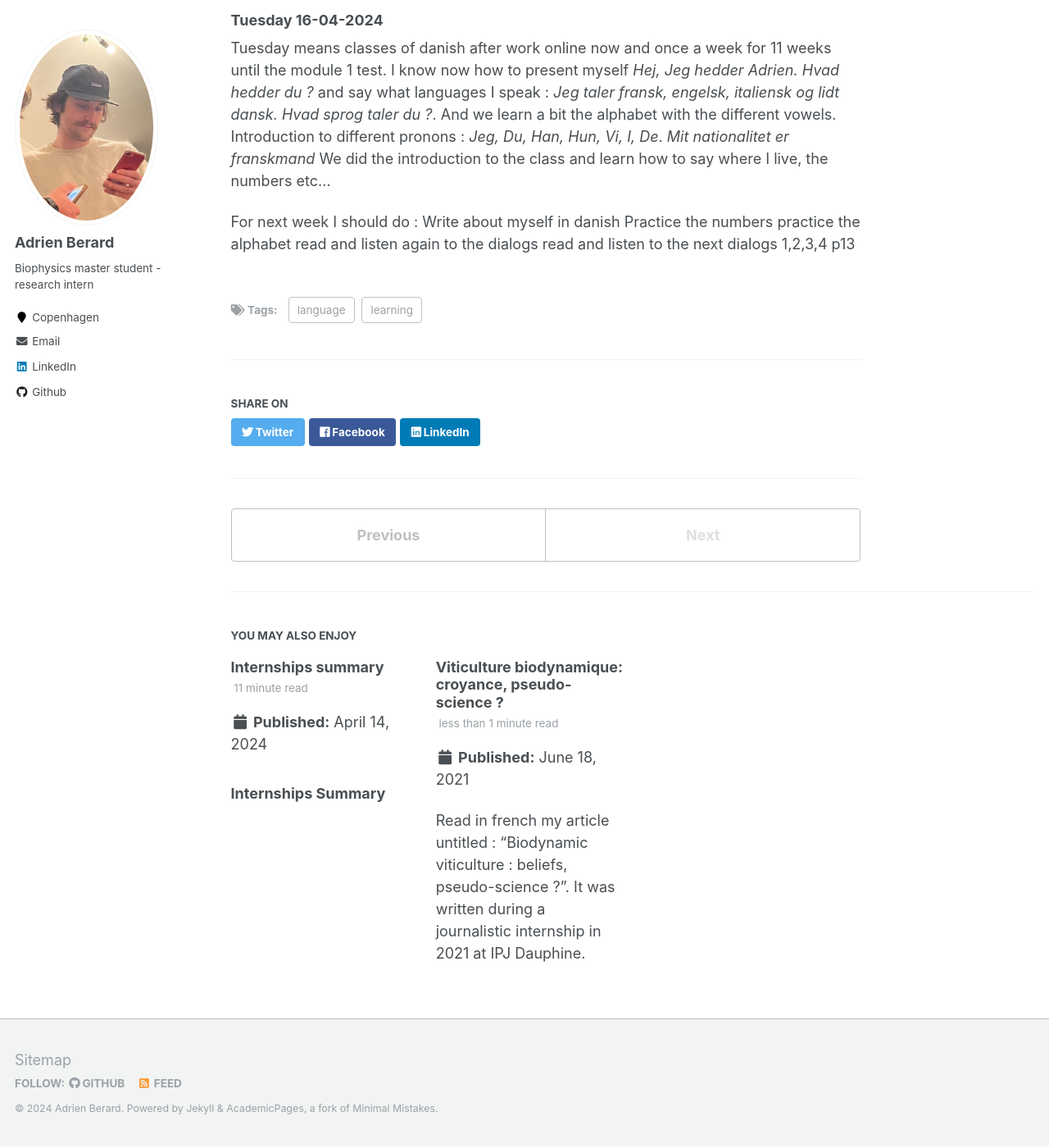
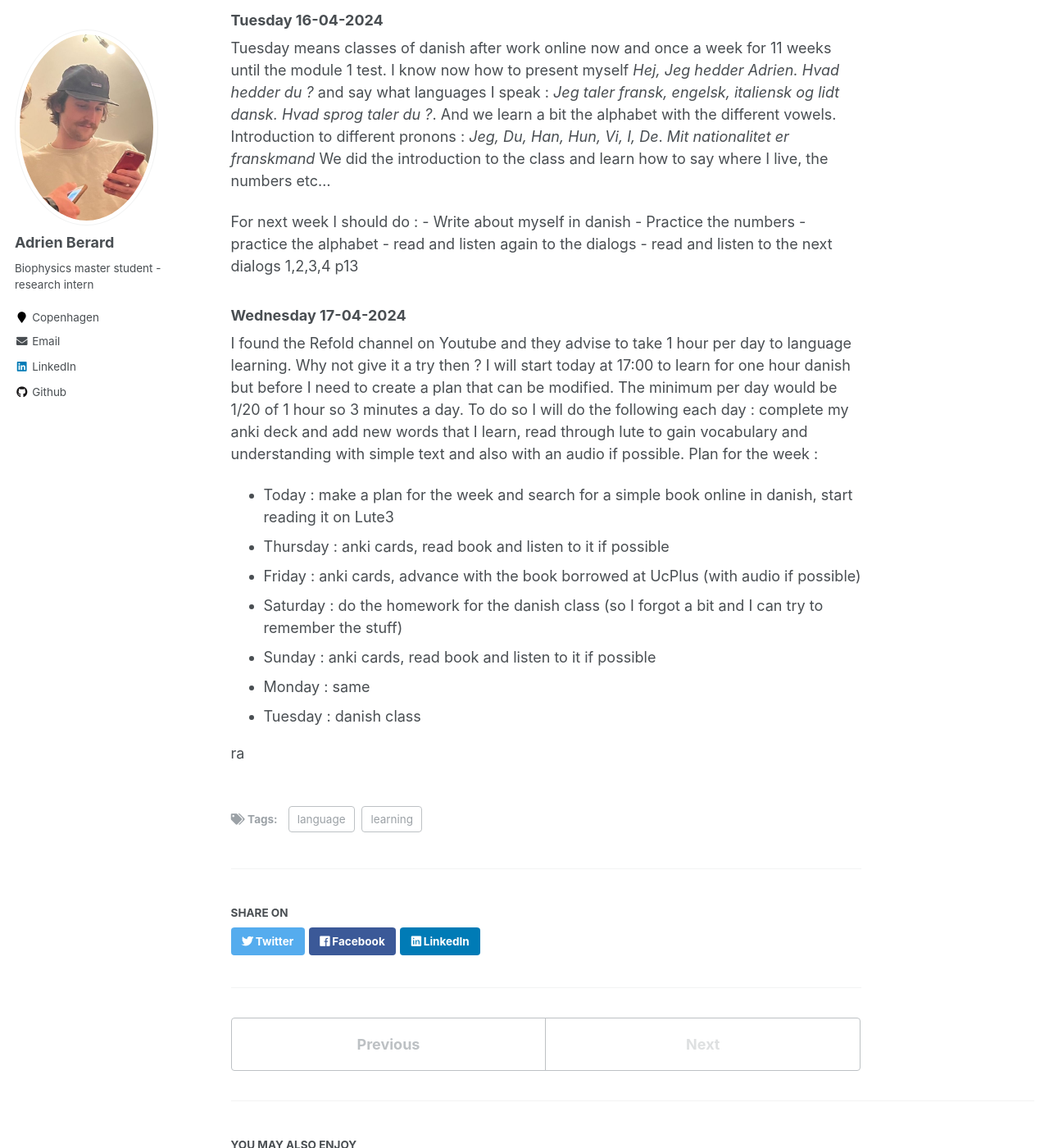
Before and after one commit to Adrien-Berard/adrien-berard, a Jekyll site: the page built from _posts/2024-04-15-blog-post.md.md, in a window 1280 px wide and 1400 px high, scrolled down 2540 px. Shown: the whole window at 82% size. Built offline with Jekyll 4.4.1, drawn with Linux system fonts in a browser that asks for light colours; some of the changed text lies outside the part shown.

Commit message:
update wednesday work

```diff
--- a/_posts/2024-04-15-blog-post.md.md
+++ b/_posts/2024-04-15-blog-post.md.md
@@ -98,8 +98,21 @@ Introduction to different pronons : *Jeg, Du, Han, Hun, Vi, I, De*. *Mit nationa
 We did the introduction to the class and learn how to say where I live, the numbers etc...
 
 For next week I should do :
-    Write about myself in danish
-    Practice the numbers
-    practice the alphabet
-    read and listen again to the dialogs
-    read and listen to the next dialogs 1,2,3,4 p13
+    - Write about myself in danish
+    - Practice the numbers
+    - practice the alphabet
+    - read and listen again to the dialogs
+    - read and listen to the next dialogs 1,2,3,4 p13
+
+### Wednesday 17-04-2024 <a name="wednesday1"></a>
+I found the Refold channel on Youtube and they advise to take 1 hour per day to language learning. Why not give it a try then ? I will start today at 17:00 to learn for one hour danish but before I need to create a plan that can be modified. The minimum per day would be 1/20 of 1 hour so 3 minutes a day. To do so I will do the following each day : complete my anki deck and add new words that I learn, read through lute to gain vocabulary and understanding with simple text and also with an audio if possible.
+Plan for the week :
+-   Today : make a plan for the week and search for a simple book online in danish, start reading it on Lute3
+-   Thursday : anki cards, read book and listen to it if possible
+-   Friday : anki cards, advance with the book borrowed at UcPlus (with audio if possible)
+-   Saturday : do the homework for the danish class (so I forgot a bit and I can try to remember the stuff)
+-   Sunday : anki cards, read book and listen to it if possible
+-   Monday : same
+-   Tuesday : danish class
+
+ra
```
